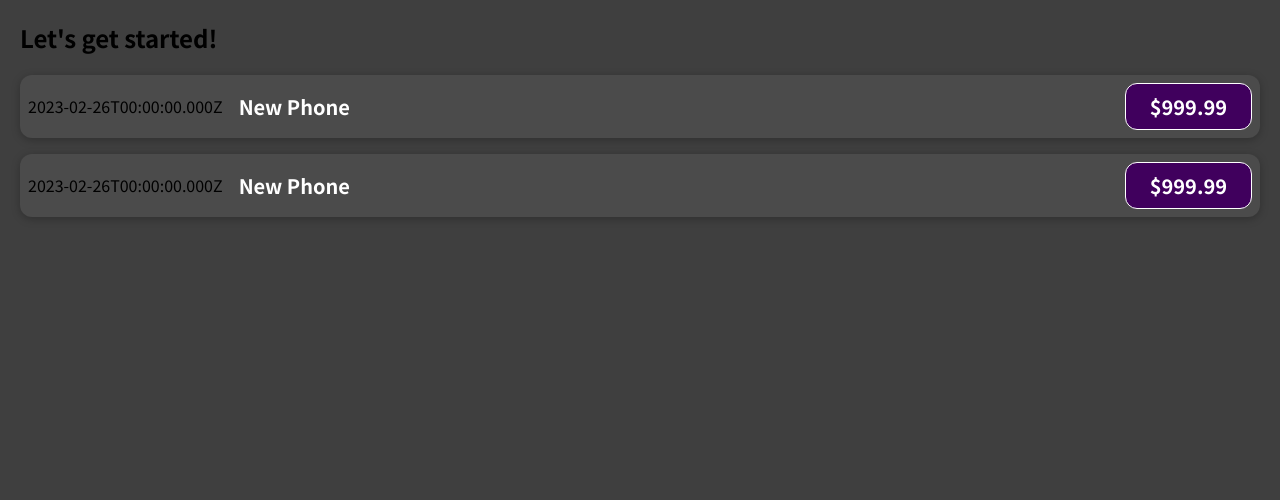
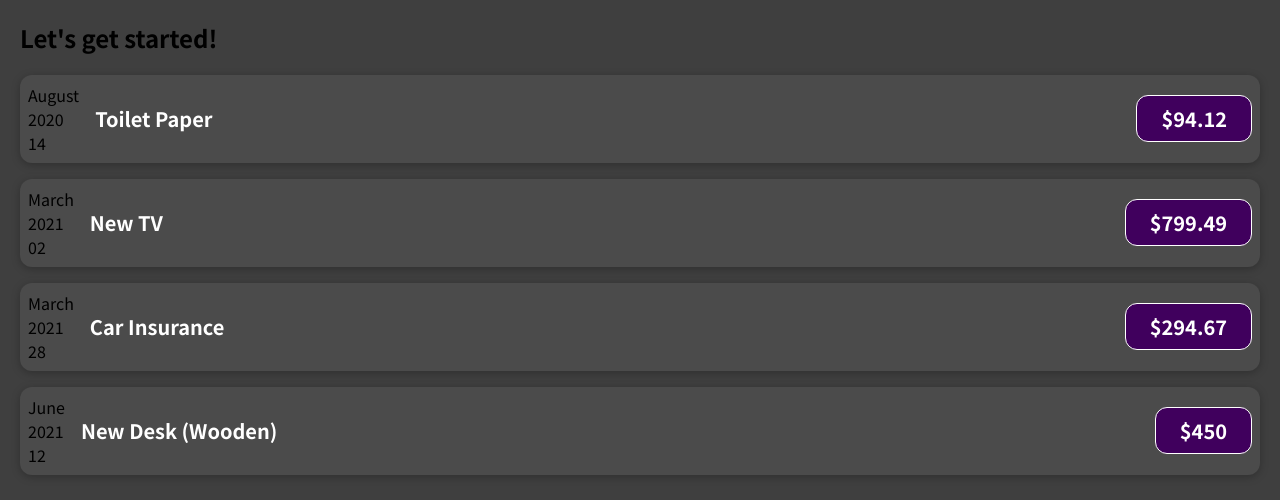
Before and after one commit to r0pe-12/react-complete-guide, a JavaScript app: page / in a window 1280 px wide. Shown: the top 500 px of the page. Built offline with nearby package versions, Linux system fonts and the light colour scheme.

Commit message:
dynamic expense component

```diff
--- a/src/App.js
+++ b/src/App.js
@@ -1,11 +1,41 @@
 import ExpenseItem from "./components/ExpenseItem";
 
 function App() {
+    const expenses = [
+        {
+            id: 'e1',
+            title: 'Toilet Paper',
+            amount: 94.12,
+            date: new Date(2020, 7, 14),
+        },
+        {
+            id: 'e2',
+            title: 'New TV',
+            amount: 799.49,
+            date: new Date(2021, 2, 2),
+        },
+        {
+            id: 'e3',
+            title: 'Car Insurance',
+            amount: 294.67,
+            date: new Date(2021, 2, 28),
+        },
+        {
+            id: 'e4',
+            title: 'New Desk (Wooden)',
+            amount: 450,
+            date: new Date(2021, 5, 12),
+        },
+    ];
+
     return (
         <div>
             <h2>Let's get started!</h2>
-            <ExpenseItem></ExpenseItem>
-            <ExpenseItem></ExpenseItem>
+
+            <ExpenseItem expense={expenses[0]}></ExpenseItem>
+            <ExpenseItem expense={expenses[1]}></ExpenseItem>
+            <ExpenseItem expense={expenses[2]}></ExpenseItem>
+            <ExpenseItem expense={expenses[3]}></ExpenseItem>
         </div>
     );
 }
--- a/src/components/ExpenseItem.js
+++ b/src/components/ExpenseItem.js
@@ -1,13 +1,24 @@
 import "./ExpenseItem.css";
 
-function ExpenseItem() {
-    const expenseDate = new Date(2023, 1, 26);
-    const expenseTitle = 'New Phone';
-    const expenseAmount = 999.99;
+function ExpenseItem(props) {
+
+    const expense = props.expense;
+
+    const expenseDate = expense.date;
+    const month = expenseDate.toLocaleString('en-US', {month: "long"});
+    const year = expenseDate.getFullYear();
+    const date = expenseDate.toLocaleString('en-US', {day: "2-digit"});
+
+    const expenseTitle = expense.title;
+    const expenseAmount = expense.amount;
 
     return (
         <div className={'expense-item'}>
-            <div>{expenseDate.toISOString()}</div>
+            <div>
+                <div>{month}</div>
+                <div>{year}</div>
+                <div>{date}</div>
+            </div>
             <div className={'expense-item__description'}>
                 <h2>{expenseTitle}</h2>
                 <div className={'expense-item__price'}>${expenseAmount}</div>
```
